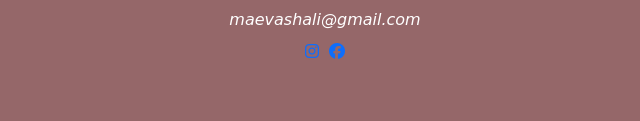
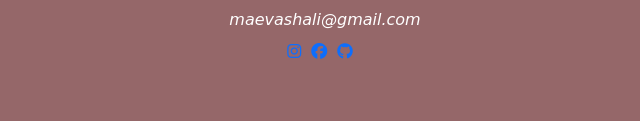
Before and after one commit to Maeva-soa/shecodes-responsive-week-4, a plain HTML site: page index.html in a window 1280 px wide. Shown: the part 2322-2443 px from the top of the page, 315-955 px from the left. Drawn offline with nearby package versions, Linux system fonts and the light colour scheme; a web font is replaced by a local one.

Commit message:
Aded the github link and fixed all the footer link

```diff
--- a/index.html
+++ b/index.html
@@ -105,11 +105,23 @@
 
         <div class="mt-2 mb-2">maevashali@gmail.com</div>
         <div class="social-media">
-          <a href="https://www.instagram.com/maevashalia/" class="footer-link"
+          <a
+            href="https://www.instagram.com/maevashalia/"
+            class="footer-link"
+            target="_blank"
             ><i class="fab fa-instagram"></i
           ></a>
-          <a href="https://web.facebook.com/maievonika"
+          <a
+            href="https://web.facebook.com/maievonika"
+            target="_blank"
+            class="footer-link"
             ><i class="fab fa-facebook"></i
+          ></a>
+          <a
+            href="https://github.com/Maeva-soa/"
+            class="footer-link"
+            target="_blank"
+            ><i class="fab fa-github"></i
           ></a>
         </div>
       </div>
--- a/styles/portfolio.css
+++ b/styles/portfolio.css
@@ -1,13 +1,3 @@
-a {
-  color: #1b0d1c;
-}
-a:hover {
-  color: #fff;
-}
-a:visited {
-  color: #1b0d1c;
-}
-
 .hero {
   text-align: center;
   background: #956769;
@@ -60,6 +50,13 @@ a:visited {
 .project-link {
   text-decoration: none;
 }
+
+.project-link:hover {
+  color: #fff;
+}
+.project-link:visited {
+  color: #1b0d1c;
+}
 .footer {
   text-align: center;
   padding: 60px;
```
